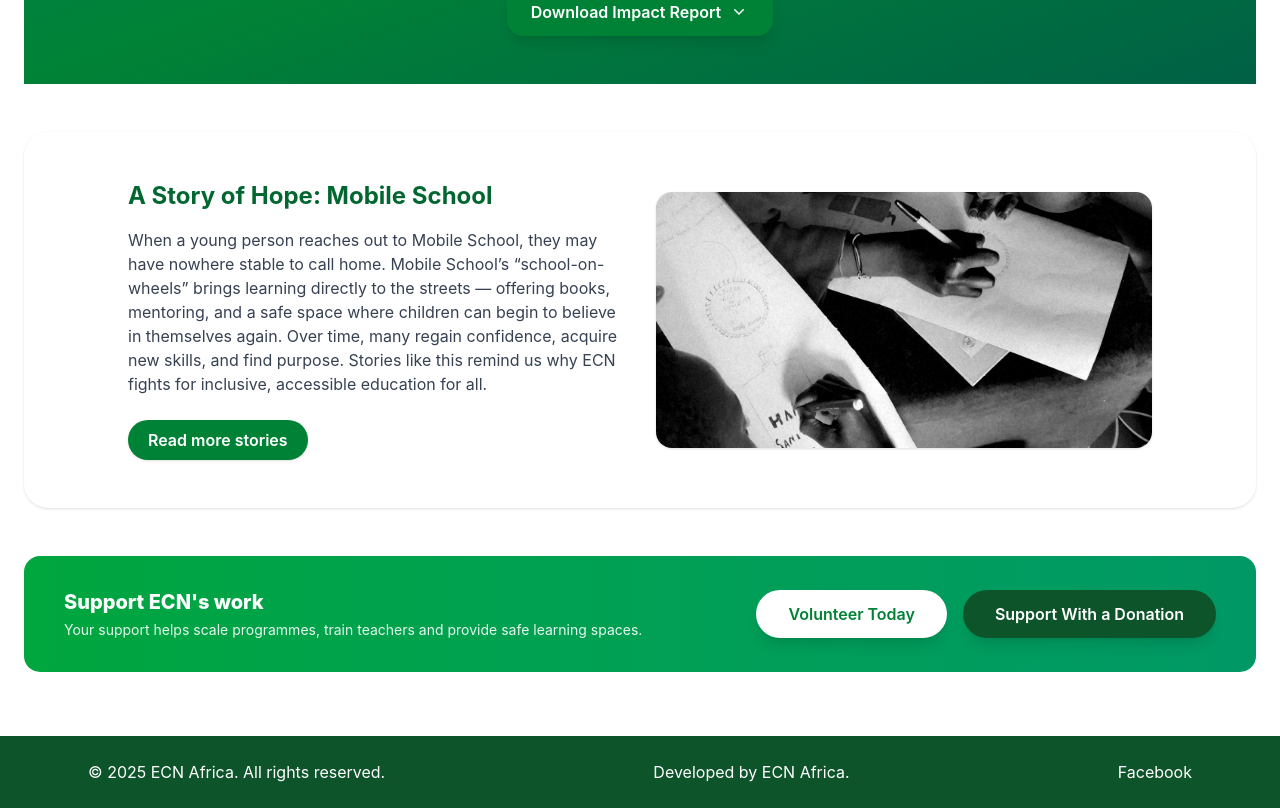
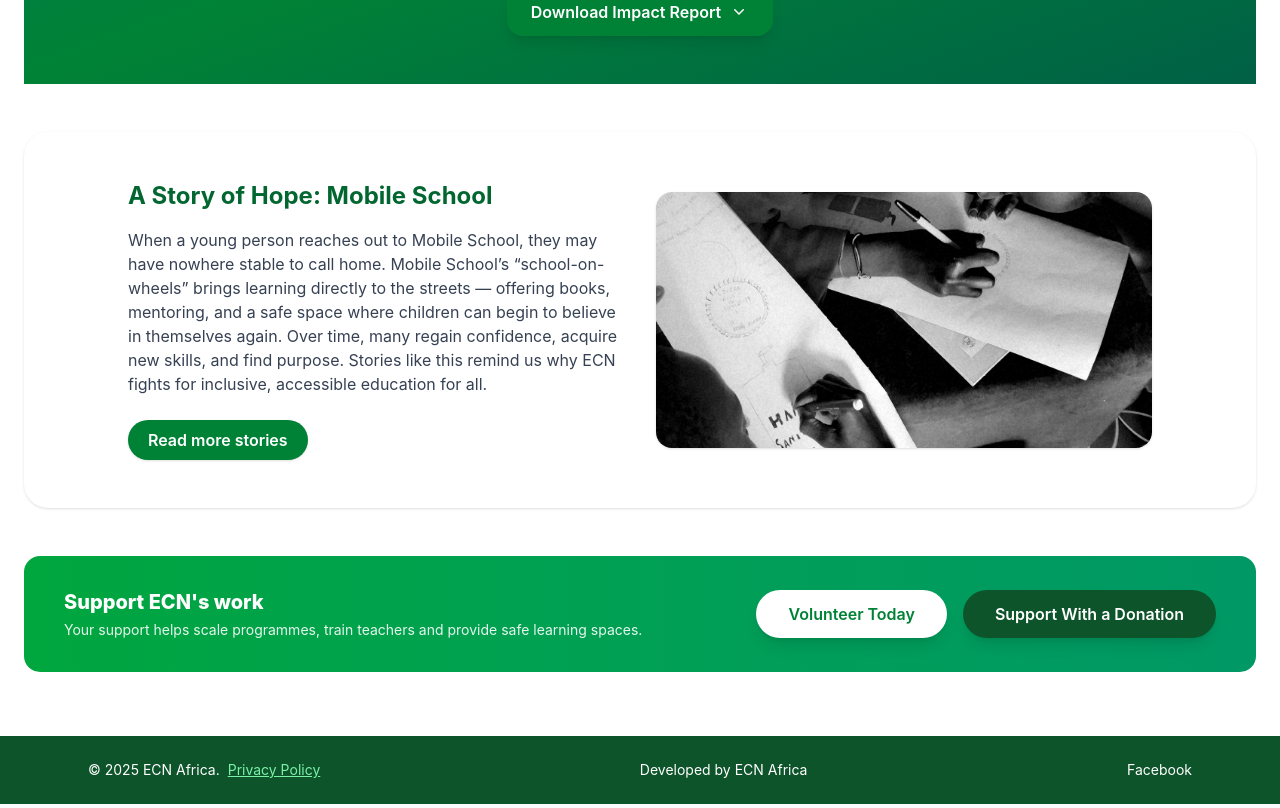
Before and after one commit to steph10920/ecnafrica, a React (Vite) app: page / in a window 1280 px wide. Shown: the part 3141-3949 px from the top of the page. Built offline with nearby package versions, Linux system fonts and the light colour scheme.

Commit message:
privacy policy added

```diff
--- a/src/components/Footer.jsx
+++ b/src/components/Footer.jsx
@@ -1,10 +1,24 @@
 export default function Footer() {
   return (
     <footer className="bg-green-900 text-white py-6 mt-auto">
-      <div className="max-w-6xl mx-auto px-6 flex flex-col md:flex-row justify-between items-center">
-        <p>© {new Date().getFullYear()} ECN Africa. All rights reserved.</p>
-        <p>Developed by ECN Africa.</p>
-        <div className="flex space-x-4 mt-3 md:mt-0">
+      <div className="max-w-6xl mx-auto px-6 flex flex-col md:flex-row items-center justify-between text-sm space-y-3 md:space-y-0">
+
+        {/* LEFT */}
+        <div className="flex items-center space-x-2">
+          <span>© {new Date().getFullYear()} ECN Africa.</span>
+          <a
+            href="/privacy-policy"
+            className="text-green-300 hover:text-green-200 underline"
+          >
+            Privacy Policy
+          </a>
+        </div>
+
+        {/* CENTER */}
+        <span className="text-center">Developed by ECN Africa</span>
+
+        {/* RIGHT */}
+        <div className="flex items-center space-x-4">
           <a
             href="https://share.google/AAnf7YeukphQ5GaHa"
             target="_blank"
```
Also changed, not shown: src/components/StrategicFocus.jsx (indentation only).
